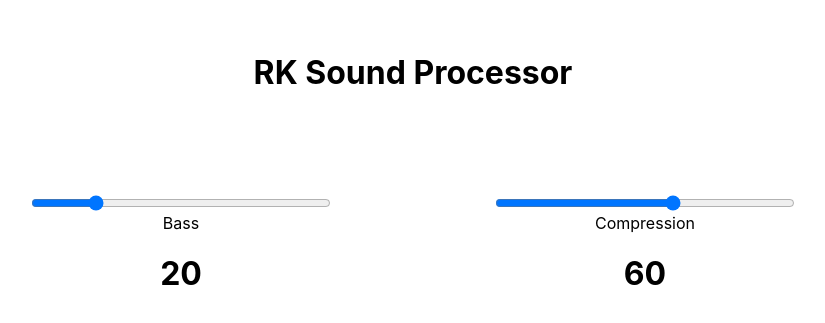
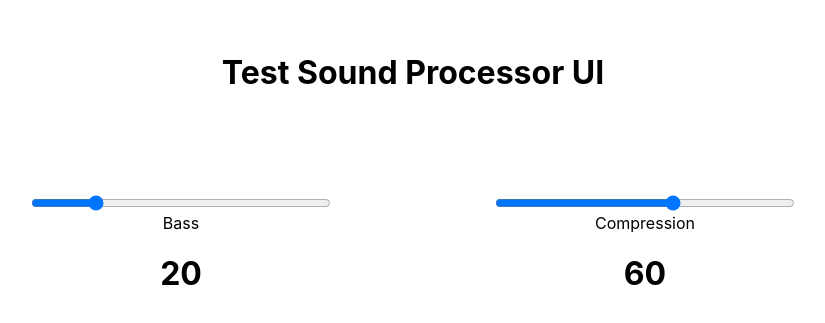
Before and after one commit to jeremieemk/processor-test, a Next.js app: page / in a window 1280 px wide. Shown: the part 187-510 px from the top of the page, without its empty margins (227-1052 px from the left). Built offline with nearby package versions, Linux system fonts and the light colour scheme.

Commit message:
project name

```diff
--- a/pages/index.js
+++ b/pages/index.js
@@ -23,7 +23,7 @@ export default function Home() {
         <link rel="icon" href="/favicon.ico" />
       </Head>
       <div className="container">
-        <h1>RK Sound Processor</h1>
+        <h1>Test Sound Processor UI</h1>
         <div className="faders">
           <div className="fader">
             <input
```
